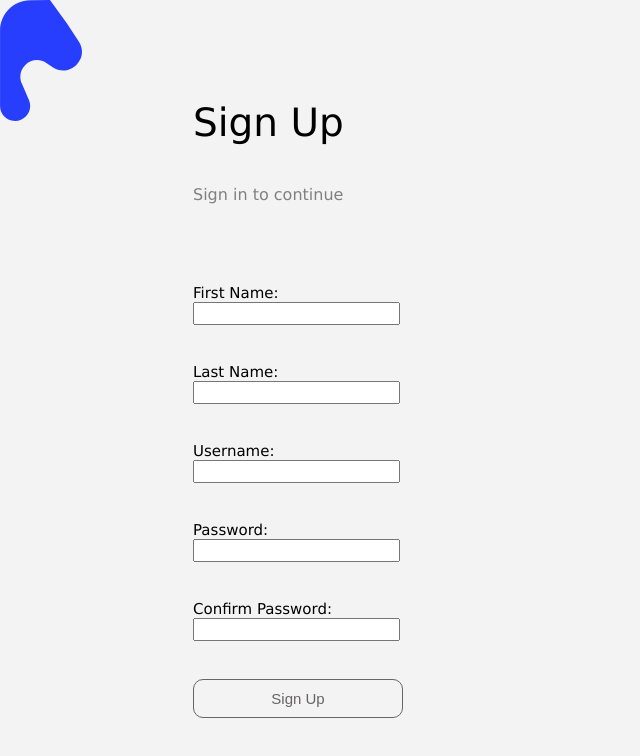
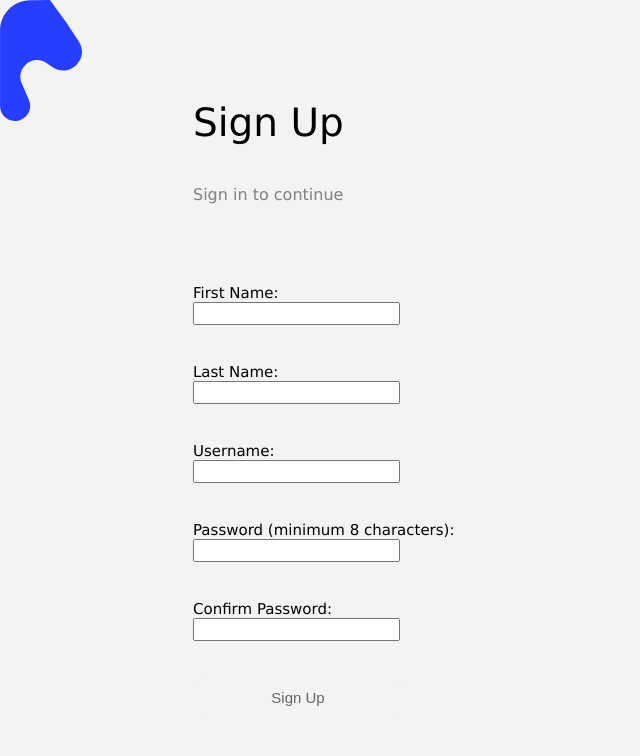
Before and after one commit to KeriLynW/stressless, a React (Create React App) app: page /signup in a window 1280 px wide. Shown: the top 756 px of the page, without its empty margins (0-640 px from the left). Built offline with nearby package versions, Linux system fonts and the light colour scheme.

Commit message:
ÈstuffÈ

```diff
--- a/src/Login.js
+++ b/src/Login.js
@@ -22,7 +22,7 @@ function Login () {
                     <label  className="laput" for="u-name">Username: </label>
                     <input  className="laput" type="text" id="u-name" name="u-name"/><br/><br/>
                     <label  className="laput" for="pass-l">Password:  </label>
-                    <input  className="laput" type="text" id="pass-l" name="pass-l"/><br/><br/>
+                    <input  className="laput" type="password" id="pass-l" name="pass-l" required/><br/><br/>
                     <input type="submit" value="Login" className="login buttons"/>
              </form>
         </div>
--- a/src/SignUp.js
+++ b/src/SignUp.js
@@ -9,6 +9,16 @@ function Signup () {
     function navigate_home() {
         //alert("login button works");
         navigate('/home');
+      }
+    function matchPassword() {
+        var pass = document.getElementById("pass");
+        var cpasss = document.getElementById("c-pass-s");
+        if(pass != cpasss)
+        {
+            alert("Passwords did not match");
+        } else {
+            alert("Password created successfully");
+        }
       }
     return (
         <div className="signnup">
@@ -26,11 +36,11 @@ function Signup () {
                 <input className="laput" type="text" id="l-name" name="l-name"/><br/><br/>
                 <label className="laput" for="u-name">Username: </label>
                 <input className="laput" type="text" id="u-name" name="u-name"/><br/><br/>
-                <label className="laput" for="pass">Password:  </label>
-                <input className="laput" type="text" id="pass" name="pass"/><br/><br/>
-                <label className="laput" for="c-pass-s"> Confirm Password:  </label>
-                <input className="laput" type="text" id="confirm-pass" name="c-pass-s"/><br/><br/>
-                <input type="submit" value="Sign Up" className="signup buttons"/>
+                <label className="laput" for="pass">Password (minimum 8 characters):  </label>
+                <input className="laput" type="password" id="pass" name="pass" minlength="8" required/><br/><br/>
+                <label className="laput" for="cpasss"> Confirm Password:  </label>
+                <input className="laput" type="password" id="confirm-pass" name="cpasss" minlength="8" required/><br/><br/>
+                <input type="submit" value="Sign Up" className="signups" onclick={matchPassword()}/>
             </form>
         </div>
     );
--- a/src/signup.css
+++ b/src/signup.css
@@ -45,12 +45,14 @@
     flex-direction:column;
 }
 
-/*.error{
-    display: visible;
-    color: red;
-}
 
-.hidden{
-    display: none;
-}
-*/
+.signups {
+    background-color:#F3F3F3;
+    color: #666464;
+    border-style: solid;
+    border-color: #666464;
+    width: calc(210px);
+    padding: 10px;
+    border-radius: 10px;
+    border: 1px;
+  }
```
